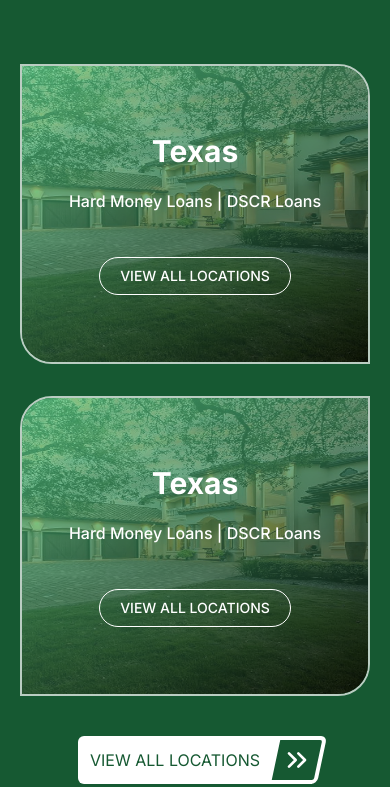
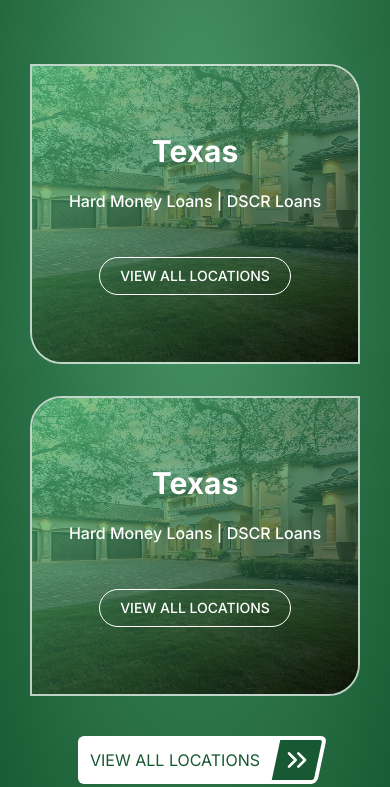
Before and after one commit to jahidulkanchan/ridge-street-softvence, a website built with Vite: page index.html in a window 390 px wide. Shown: the part 706-1493 px from the top of the page. Built offline with nearby package versions, Linux system fonts and the light colour scheme.

Commit message:
update working place section styles for improved layout and responsiveness

```diff
--- a/index.html
+++ b/index.html
@@ -211,7 +211,7 @@
     </section>
 
     <!-- ============ Working Place Section Start ============= -->
-    <section class="working-place-section bg-main py-14 md:py-16">
+    <section class="working-place-section relative bg-radial  from-[#499668] to-main py-14 md:py-16">
       <div class="container">
         <div class="heading-content mb-10 text-white">
           <h2
@@ -234,7 +234,7 @@
             class="card-content mx-auto mt-10 flex flex-col gap-8 sm:flex-row md:w-10/12"
           >
             <div
-              class="card relative mx-auto flex min-h-[300px] w-[350px] max-w-[400px] flex-col items-center justify-center overflow-hidden rounded-tr-4xl rounded-bl-4xl border-2 border-white/70 px-3 py-5 text-center text-white sm:w-full md:min-h-[450px]"
+              class="card relative mx-auto flex min-h-[300px] w-[330px] max-w-[400px] flex-col items-center justify-center overflow-hidden rounded-tr-4xl rounded-bl-4xl border-2 border-white/70 px-3 py-5 text-center text-white sm:w-full md:min-h-[450px]"
             >
               <div class="z-10 space-y-5">
                 <h2 class="text-3xl font-bold md:text-5xl md:font-extrabold">
@@ -258,7 +258,7 @@
               />
             </div>
             <div
-              class="card relative mx-auto flex min-h-[300px] w-[350px] max-w-[400px] flex-col items-center justify-center overflow-hidden rounded-tl-4xl rounded-br-4xl border-2 border-white/70 px-3 py-5 text-center text-white sm:w-full md:min-h-[450px]"
+              class="card relative mx-auto flex min-h-[300px] w-[330px] max-w-[400px] flex-col items-center justify-center overflow-hidden rounded-tl-4xl rounded-br-4xl border-2 border-white/70 px-3 py-5 text-center text-white sm:w-full md:min-h-[450px]"
             >
               <div class="z-10 space-y-5">
                 <h2 class="text-3xl font-bold md:text-5xl md:font-extrabold">
```
